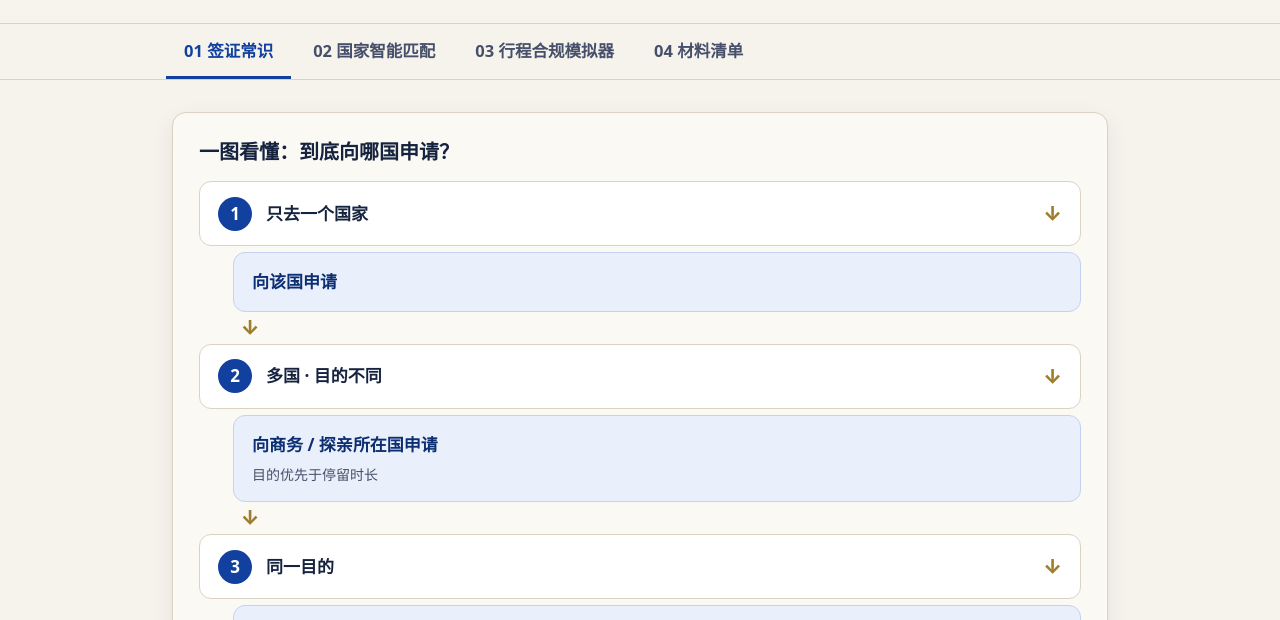
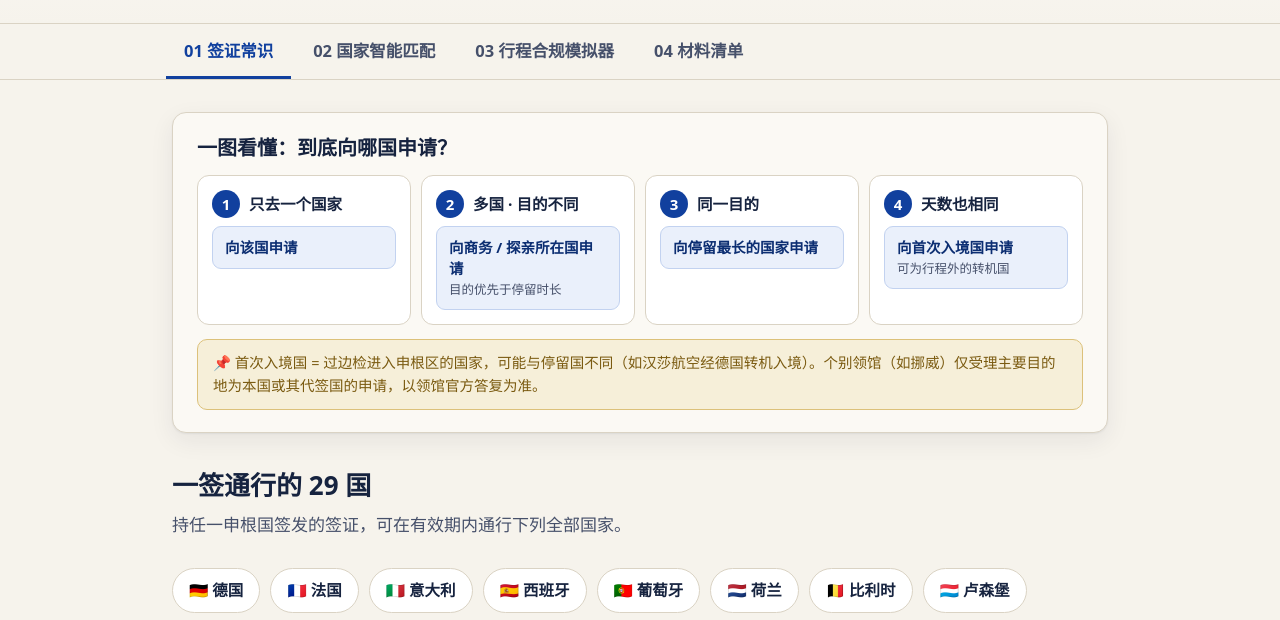
Before and after one commit to 25minnie/visa, a plain HTML site: page index.html in a window 1280 px wide. Shown: the part 168-788 px from the top of the page. Drawn offline with Linux system fonts and the light colour scheme.

Commit message:
Update index.html

```diff
--- a/index.html
+++ b/index.html
@@ -70,21 +70,34 @@
 
   /* ---- 申请国决策流程图 ---- */
   .flow{margin-top:34px;background:var(--paper2);border:1px solid var(--line);border-radius:14px;
-    box-shadow:var(--shadow);padding:26px}
-  .flow h3{font-size:20px;margin-bottom:16px}
-  .fsteps{display:flex;flex-direction:column;gap:6px;margin-top:16px}
-  .frow{background:#fff;border:1.5px solid var(--line);border-radius:12px;padding:14px 18px;
-    display:flex;align-items:center;gap:14px;flex-wrap:wrap}
-  .fnum{flex:none;width:34px;height:34px;border-radius:50%;background:var(--eu);color:#fff;
-    display:flex;align-items:center;justify-content:center;font-weight:800;font-size:17px}
-  .fcond{font-size:17px;font-weight:800}
-  .farrow{margin-left:auto;color:var(--gold-d);font-size:20px;font-weight:800;flex:none}
-  .fres{background:#EAF0FB;border:1.5px solid #C2D2F0;border-radius:12px;padding:14px 18px;
-    font-size:17px;font-weight:700;color:var(--eu-d);margin-left:34px}
-  .fres small{display:block;font-size:14px;color:var(--ink2);font-weight:400;margin-top:3px}
-  .fdown{text-align:center;color:var(--gold-d);font-size:20px;line-height:1;font-weight:800;margin-left:34px;width:34px}
-  .fnote{margin-top:16px;font-size:15.5px;color:#7A5A10;background:#F6EFD9;border:1px solid #DCC17A;
-    border-radius:10px;padding:12px 16px}
+    box-shadow:var(--shadow);padding:22px 24px}
+  .flow h3{font-size:20px;margin-bottom:14px}
+  /* 桌面：横向 4 列紧凑 */
+  .fsteps{display:grid;grid-template-columns:repeat(4,1fr);gap:10px;margin-top:8px}
+  .fcard{background:#fff;border:1.5px solid var(--line);border-radius:12px;padding:14px;
+    display:flex;flex-direction:column;gap:8px}
+  .fcard .head{display:flex;align-items:center;gap:9px}
+  .fnum{flex:none;width:28px;height:28px;border-radius:50%;background:var(--eu);color:#fff;
+    display:flex;align-items:center;justify-content:center;font-weight:800;font-size:15px}
+  .fcond{font-size:15.5px;font-weight:800;line-height:1.3}
+  .fres{background:#EAF0FB;border:1px solid #C2D2F0;border-radius:9px;padding:10px 12px;
+    font-size:14.5px;font-weight:700;color:var(--eu-d);line-height:1.45}
+  .fres small{display:block;font-size:12.5px;color:var(--ink2);font-weight:400;margin-top:2px}
+  .fnote{margin-top:14px;font-size:14.5px;color:#7A5A10;background:#F6EFD9;border:1px solid #DCC17A;
+    border-radius:10px;padding:11px 15px;line-height:1.6}
+  /* 手机：切回竖排，但保持横向卡片结构 */
+  @media(max-width:820px){
+    .fsteps{grid-template-columns:1fr;gap:8px}
+    .fcard{flex-direction:row;align-items:center;gap:12px;padding:12px 14px}
+    .fcard .head{flex:1;min-width:0}
+    .fres{flex:1.4;margin:0}
+    .fcard::after{content:"→";color:var(--gold-d);font-weight:800;font-size:16px;order:-1;
+      display:none}
+  }
+  @media(max-width:560px){
+    .fcard{flex-direction:column;align-items:stretch;gap:8px}
+    .fcard .head{width:100%}
+  }
 
   details.box{background:var(--paper2);border:1px solid var(--line);border-radius:14px;
     box-shadow:var(--shadow);margin-top:18px;padding:0}
@@ -205,20 +218,30 @@
     <div class="flow" style="margin-top:0">
       <h3>一图看懂：到底向哪国申请？</h3>
       <div class="fsteps">
-        <div class="frow"><span class="fnum">1</span><span class="fcond">只去一个国家</span><span class="farrow">↓</span></div>
-        <div class="fres">向<b>该国</b>申请</div>
-        <div class="fdown">↓</div>
-        <div class="frow"><span class="fnum">2</span><span class="fcond">多国 · 目的不同</span><span class="farrow">↓</span></div>
-        <div class="fres">向<b>商务 / 探亲</b>所在国申请<small>目的优先于停留时长</small></div>
-        <div class="fdown">↓</div>
-        <div class="frow"><span class="fnum">3</span><span class="fcond">同一目的</span><span class="farrow">↓</span></div>
-        <div class="fres">向<b>停留最长</b>的国家申请</div>
-        <div class="fdown">↓</div>
-        <div class="frow"><span class="fnum">4</span><span class="fcond">天数也相同</span><span class="farrow">↓</span></div>
-        <div class="fres">向<b>首次入境国</b>申请<small>可为行程外的转机国</small></div>
+        <div class="fcard">
+          <div class="head"><span class="fnum">1</span><span class="fcond">只去一个国家</span></div>
+          <div class="fres">向<b>该国</b>申请</div>
+        </div>
+        <div class="fcard">
+          <div class="head"><span class="fnum">2</span><span class="fcond">多国 · 目的不同</span></div>
+          <div class="fres">向<b>商务 / 探亲</b>所在国申请<small>目的优先于停留时长</small></div>
+        </div>
+        <div class="fcard">
+          <div class="head"><span class="fnum">3</span><span class="fcond">同一目的</span></div>
+          <div class="fres">向<b>停留最长</b>的国家申请</div>
+        </div>
+        <div class="fcard">
+          <div class="head"><span class="fnum">4</span><span class="fcond">天数也相同</span></div>
+          <div class="fres">向<b>首次入境国</b>申请<small>可为行程外的转机国</small></div>
+        </div>
       </div>
       <div class="fnote">📌 首次入境国 = 过边检进入申根区的国家，可能与停留国不同（如汉莎航空经德国转机入境）。个别领馆（如挪威）仅受理主要目的地为本国或其代签国的申请，以领馆官方答复为准。</div>
     </div>
+
+    <h2 style="margin-top:36px">一签通行的 29 国</h2>
+    <p class="sub">持任一申根国签发的签证，可在有效期内通行下列全部国家。</p>
+    <div class="kchips" id="chipCountries" style="margin-bottom:8px"></div>
+    <p style="font-size:14px;color:var(--ink2)">含 25 个欧盟成员国 + 非欧盟的瑞士、挪威、冰岛、列支敦士登。<b>英国、爱尔兰不属于申根区</b>，需单独办理签证。</p>
 
     <h2 style="margin-top:36px">三条硬规则</h2>
     <p class="sub">先记住这三条，能避开 90% 的申请错误。</p>
@@ -252,11 +275,6 @@
       <div class="card typebox"><h3><span class="dot"></span>探亲 / 访友</h3><p>向邀请人所在国申请，需邀请函及接待证明。</p></div>
       <div class="card typebox"><h3><span class="dot"></span>商务 / 文化交流</h3><p>向邀请方所在国申请，需完整邀请函。</p></div>
     </div>
-
-    <details class="box">
-      <summary>一签通行的 29 国（点击展开）</summary>
-      <div class="inner"><div class="kchips" id="chipCountries"></div></div>
-    </details>
   </div>
 </section>
 
```
